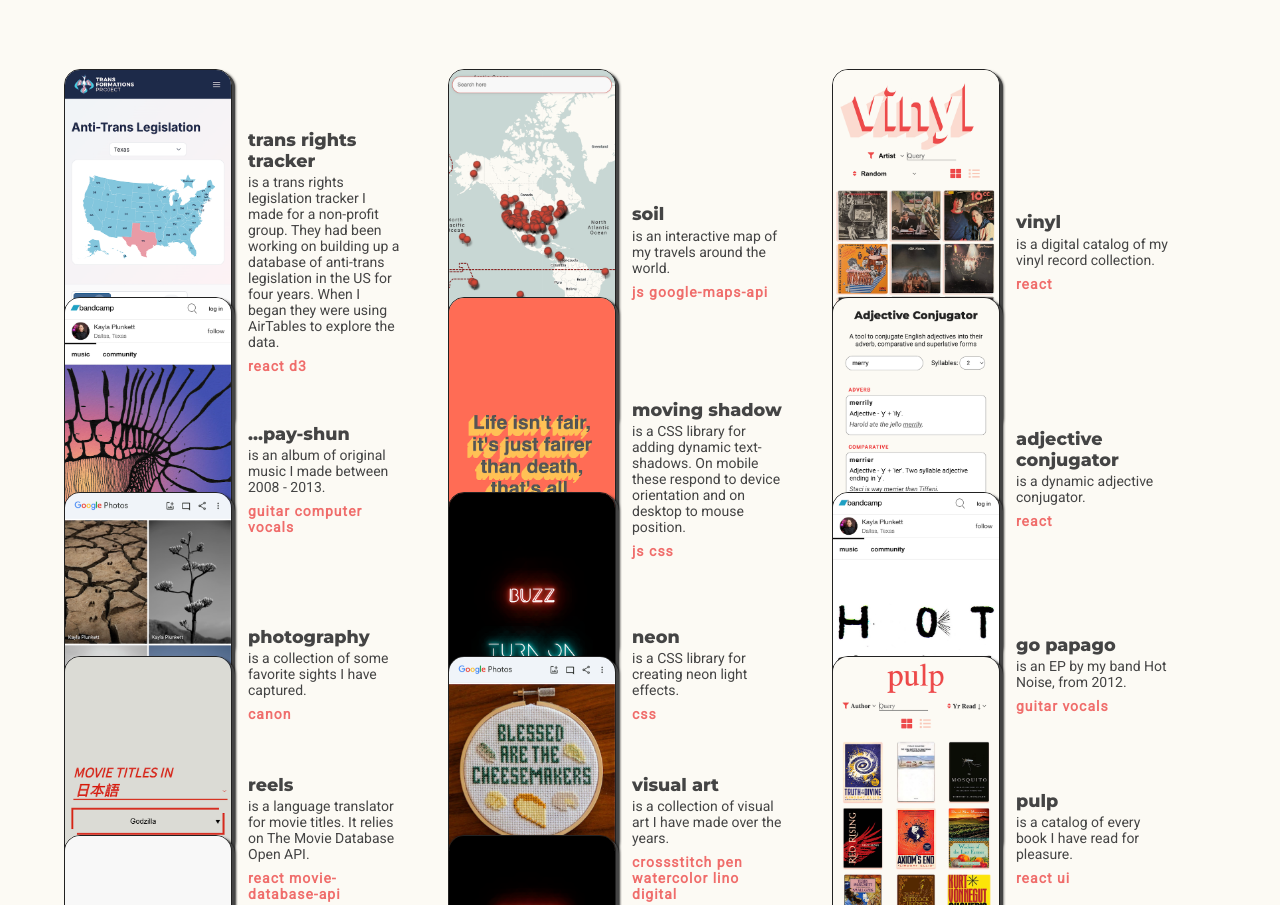
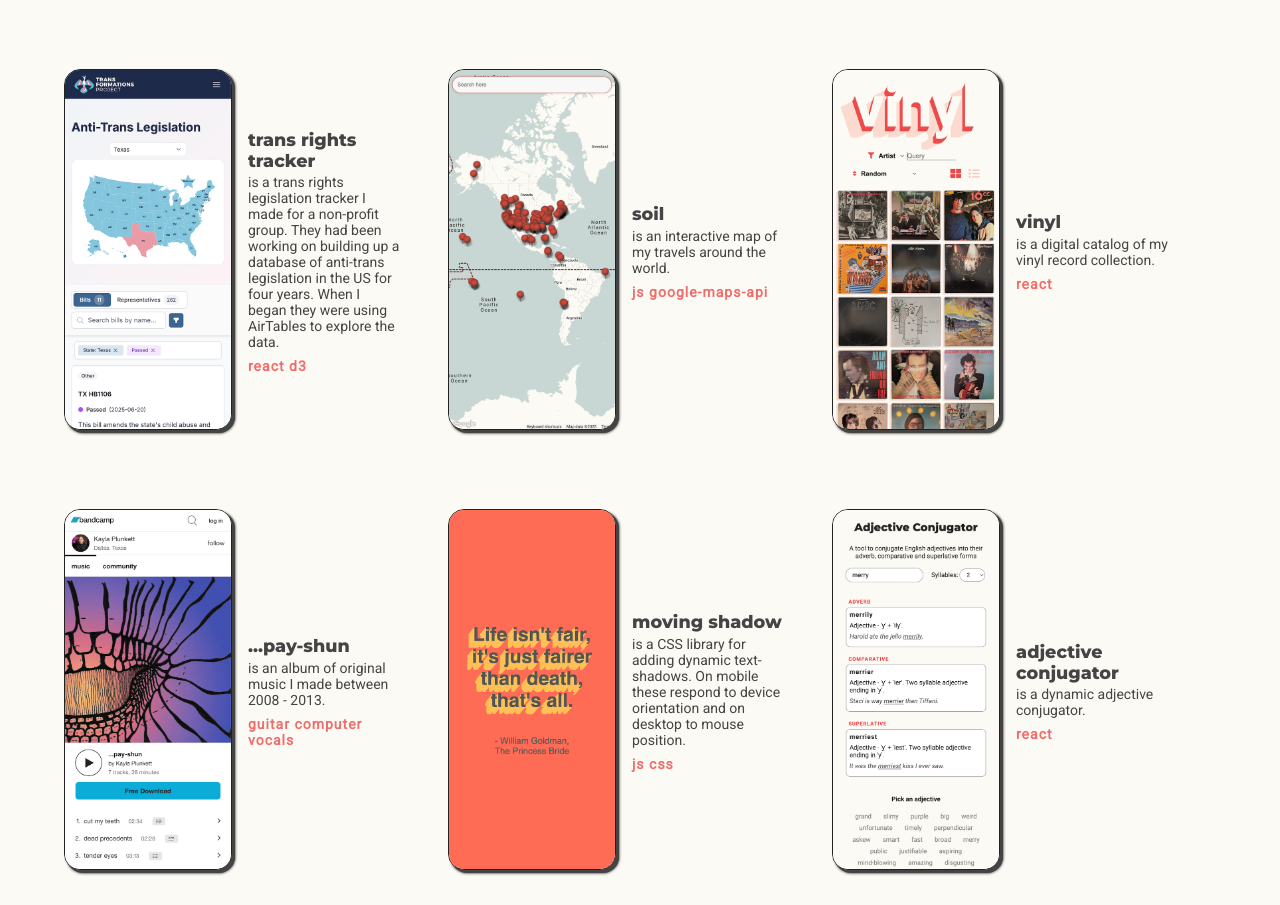
Before and after one commit to oh-kay-blanket/portfolio, a website: page index.html in a window 1280 px wide. Shown: the part 768-1673 px from the top of the page. Drawn offline with nearby package versions, Linux system fonts and the light colour scheme.

Commit message:
Fixed height for link blocks

```diff
--- a/css/sass/partials/_base.scss
+++ b/css/sass/partials/_base.scss
@@ -3,6 +3,11 @@
 
 // VARIABLE SETUP
 @import url(https://fonts.googleapis.com/css?family=Montserrat:200,400,600,800|Roboto|Montserrat+Alternates|Sacramento);
+
+* {
+  -webkit-tap-highlight-color: transparent;
+  -webkit-touch-callout: none;
+}
 
 body {
   margin: 0;
--- a/css/sass/partials/_home.scss
+++ b/css/sass/partials/_home.scss
@@ -125,6 +125,7 @@
       }
 
       img {
+        min-height: 360px;
         max-width: 100%;
         width: 50%;
         box-sizing: border-box;
```
Also changed, not shown: css/style.css, 1 other file.
